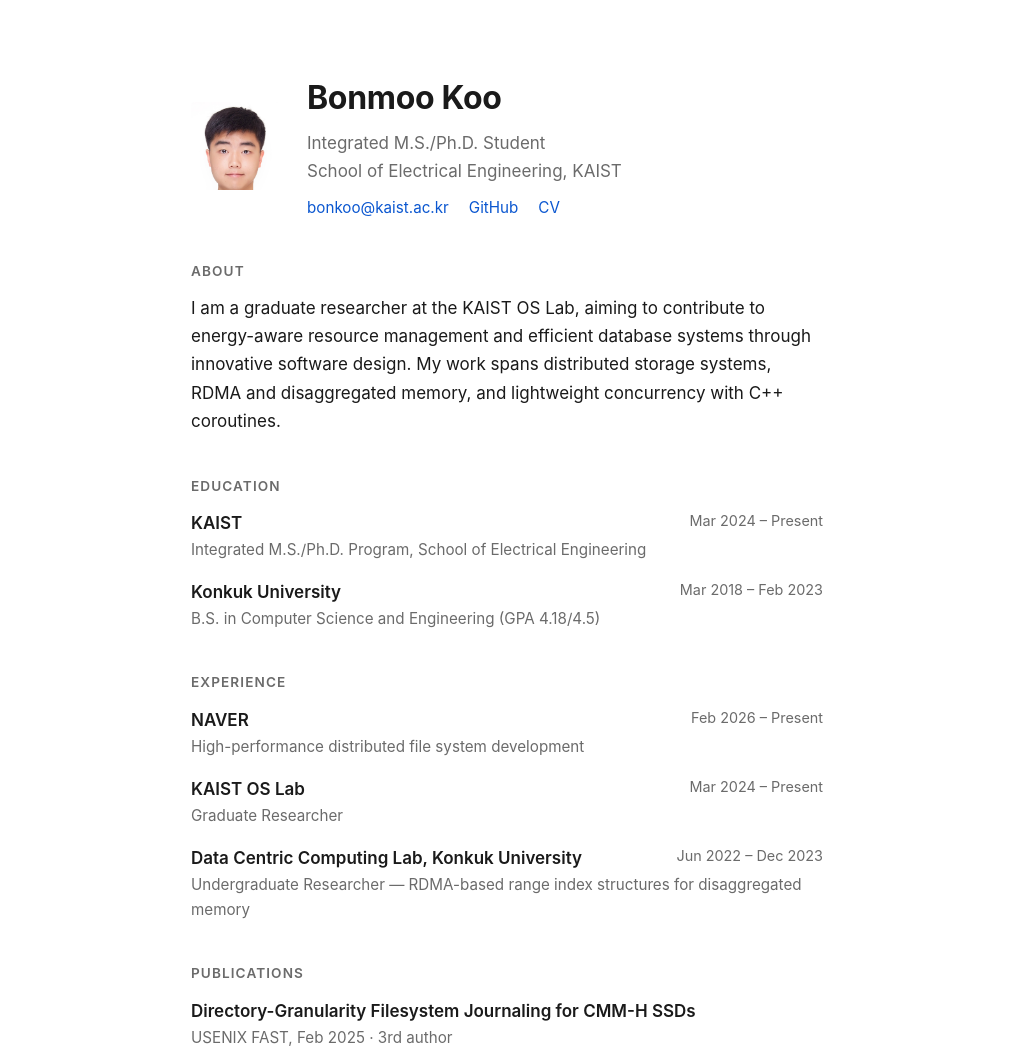
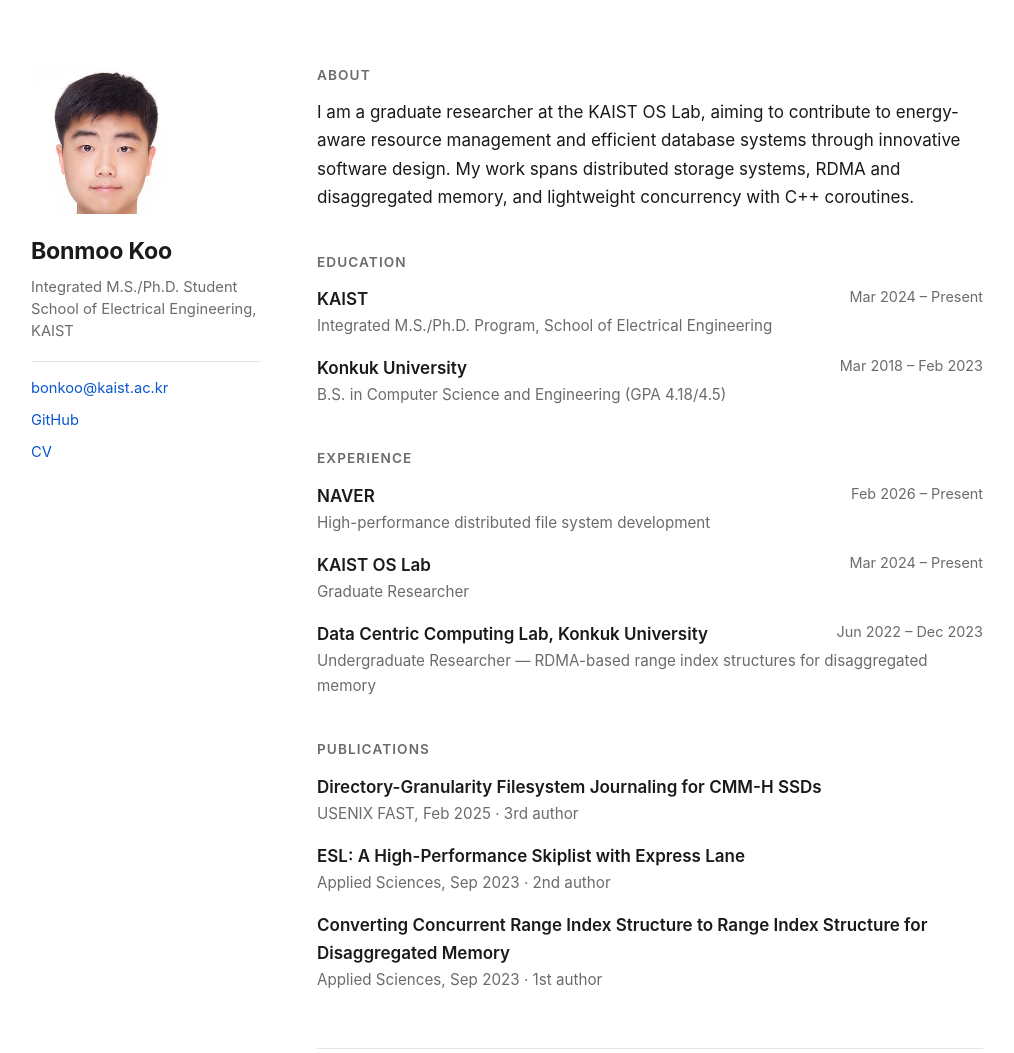
Before and after one commit to BonmooKoo/BonmooKoo.github.io, a plain HTML site: page index.html in a window 1280 px wide. Shown: the top 1053 px of the page, without its empty margins (133-1147 px from the left). Drawn offline with Linux system fonts and the light colour scheme.

Commit message:
Switch to fixed left sidebar layout

```diff
--- a/index.html
+++ b/index.html
@@ -31,34 +31,54 @@
     line-height: 1.65;
     font-size: 17px;
   }
-  main {
-    max-width: 680px;
+  .layout {
+    display: flex;
+    max-width: 1000px;
     margin: 0 auto;
-    padding: 72px 24px 96px;
+    padding: 0 24px;
+    gap: 56px;
+    align-items: flex-start;
   }
-  header {
-    display: flex;
-    align-items: center;
-    gap: 28px;
-    margin-bottom: 8px;
+  aside {
+    position: sticky;
+    top: 0;
+    width: 230px;
+    flex-shrink: 0;
+    padding: 64px 0 40px;
   }
-  header img {
-    width: 88px;
-    height: 88px;
+  aside img {
+    width: 150px;
+    height: 150px;
     object-fit: cover;
     object-position: top;
     border-radius: 4px;
-    flex-shrink: 0;
+    display: block;
+    margin-bottom: 18px;
   }
   h1 {
-    font-size: 2rem;
+    font-size: 1.45rem;
     font-weight: 700;
-    margin: 0 0 4px;
+    margin: 0 0 6px;
     letter-spacing: -0.01em;
   }
   .tagline {
     color: var(--muted);
+    font-size: 0.92rem;
+    line-height: 1.5;
+    margin: 0 0 18px;
+  }
+  .side-links {
+    list-style: none;
+    padding: 14px 0 0;
     margin: 0;
+    border-top: 1px solid var(--border);
+    font-size: 0.92rem;
+  }
+  .side-links li { margin-bottom: 8px; }
+  main {
+    flex: 1;
+    min-width: 0;
+    padding: 64px 0 96px;
   }
   h2 {
     font-size: 0.85rem;
@@ -66,8 +86,11 @@
     text-transform: uppercase;
     letter-spacing: 0.08em;
     color: var(--muted);
-    margin: 40px 0 12px;
+    margin: 0 0 12px;
   }
+  main section + section h2 { margin-top: 40px; }
+  section h2 { margin-top: 0; }
+  main > section:first-child h2 { margin-top: 0; }
   p { margin: 0 0 14px; }
   a { color: var(--accent); text-decoration: none; }
   a:hover { text-decoration: underline; }
@@ -84,18 +107,6 @@
   .pub { margin-bottom: 16px; }
   .pub .title { font-weight: 600; }
   .pub .venue { color: var(--muted); font-size: 0.95rem; }
-  .links {
-    display: flex;
-    flex-wrap: wrap;
-    gap: 8px 20px;
-    padding: 0;
-    margin: 0;
-    list-style: none;
-  }
-  .header-links {
-    margin-top: 10px;
-    font-size: 0.95rem;
-  }
   footer {
     margin-top: 56px;
     padding-top: 20px;
@@ -103,26 +114,32 @@
     color: var(--muted);
     font-size: 0.85rem;
   }
-  @media (max-width: 520px) {
-    header { flex-direction: column; align-items: flex-start; gap: 16px; }
+  @media (max-width: 760px) {
+    .layout { flex-direction: column; gap: 0; }
+    aside {
+      position: static;
+      width: 100%;
+      padding: 48px 0 0;
+    }
+    main { padding: 32px 0 80px; }
   }
 </style>
 </head>
 <body>
-<main>
-  <header>
+<div class="layout">
+  <aside>
     <img src="photo.jpg" alt="Portrait of Bonmoo Koo">
-    <div>
     <h1>Bonmoo Koo</h1>
-      <p class="tagline">Integrated M.S./Ph.D. Student<br>School of Electrical Engineering, KAIST</p>
-      <ul class="links header-links">
+    <p class="tagline">Integrated M.S./Ph.D. Student<br>School of Electrical Engineering,<br>KAIST</p>
+    <ul class="side-links">
       <li><a href="mailto:bonkoo@kaist.ac.kr">bonkoo@kaist.ac.kr</a></li>
       <li><a href="https://github.com/BonmooKoo">GitHub</a></li>
       <li><a href="cv.pdf">CV</a></li>
     </ul>
-    </div>
-  </header>
+  </aside>
 
+  <main>
+    <section>
       <h2>About</h2>
       <p>
         I am a graduate researcher at the KAIST OS Lab, aiming to contribute to
@@ -130,7 +147,9 @@
         innovative software design. My work spans distributed storage systems,
         RDMA and disaggregated memory, and lightweight concurrency with C++ coroutines.
       </p>
+    </section>
 
+    <section>
       <h2>Education</h2>
       <div class="item">
         <div class="head">
@@ -146,7 +165,9 @@
         </div>
         <div class="sub">B.S. in Computer Science and Engineering (GPA 4.18/4.5)</div>
       </div>
+    </section>
 
+    <section>
       <h2>Experience</h2>
       <div class="item">
         <div class="head">
@@ -169,7 +190,9 @@
         </div>
         <div class="sub">Undergraduate Researcher — RDMA-based range index structures for disaggregated memory</div>
       </div>
+    </section>
 
+    <section>
       <h2>Publications</h2>
       <div class="pub">
         <div class="title">Directory-Granularity Filesystem Journaling for CMM-H SSDs</div>
@@ -183,8 +206,10 @@
         <div class="title">Converting Concurrent Range Index Structure to Range Index Structure for Disaggregated Memory</div>
         <div class="venue">Applied Sciences, Sep 2023 · 1st author</div>
       </div>
+    </section>
 
     <footer>© 2026 Bonmoo Koo</footer>
   </main>
+</div>
 </body>
 </html>
```
Lines whose indentation alone changed are shown as unchanged.
